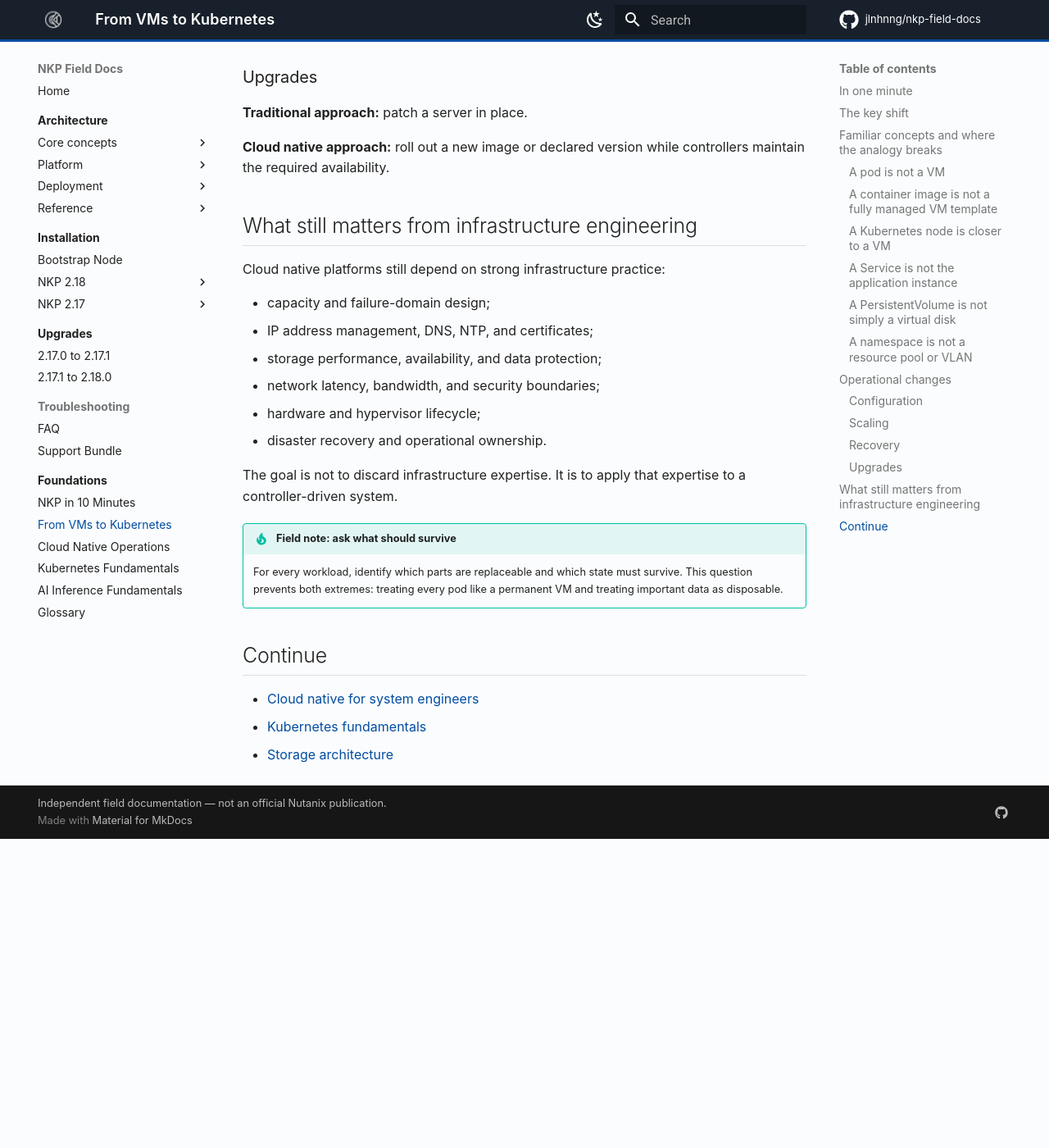
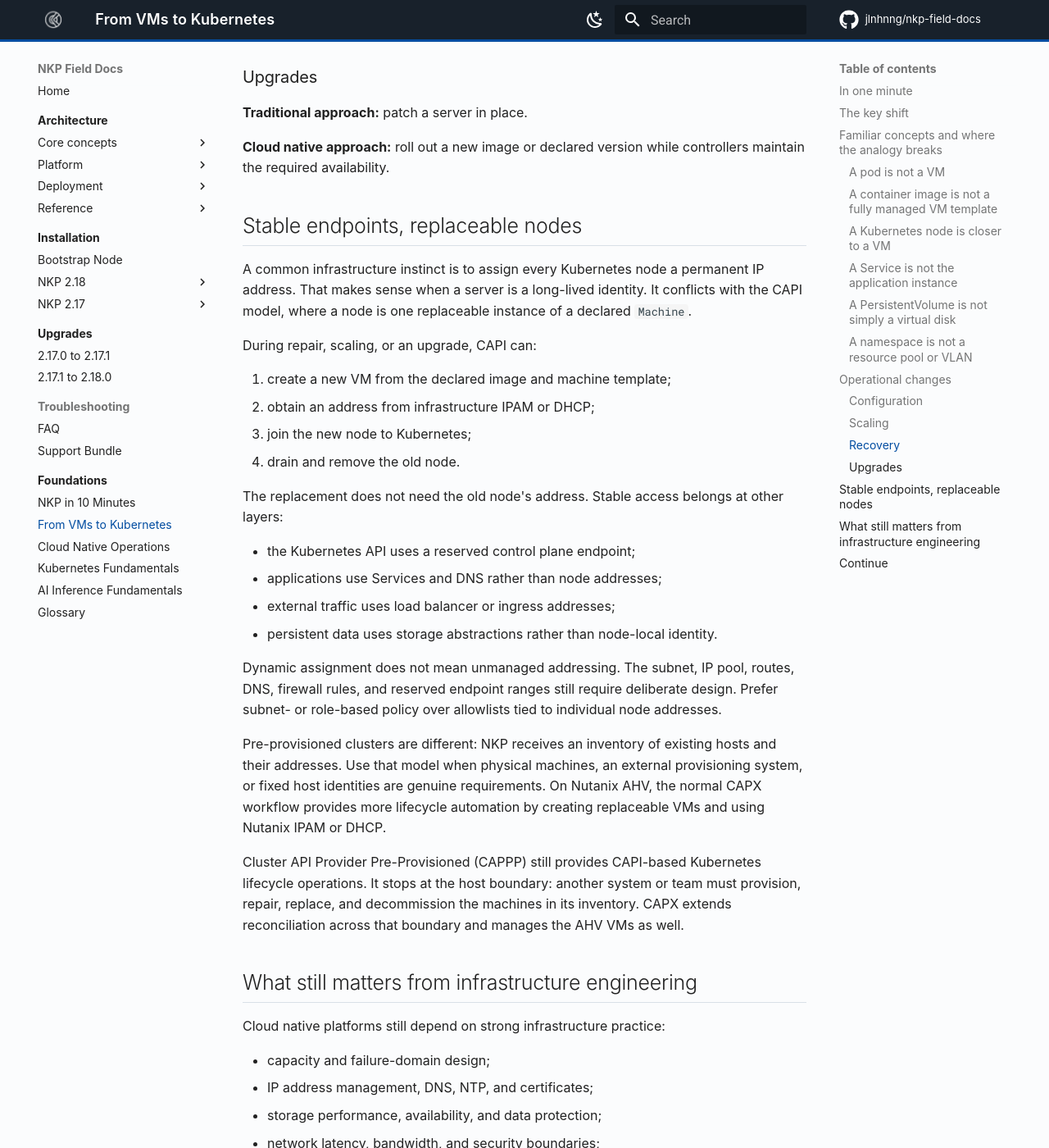
Before and after one commit to jlnhnng/nkp-field-docs, an MkDocs documentation site: the page built from docs/start-here/from-vms-to-kubernetes.md, in a window 1280 px wide and 1400 px high, scrolled down 2843 px. Shown: the whole window at 82% size. Built offline with MkDocs 1.6.1 and Material for MkDocs 9.7.7, drawn with Linux system fonts in a browser that asks for light colours; comment, search, counter and statistics services are not loaded; before the commit the page ends 3866 px from its top, so only the background shows below that.

Commit message:
Explain CAPX and CAPPP address management

```diff
--- a/docs/start-here/from-vms-to-kubernetes.md
+++ b/docs/start-here/from-vms-to-kubernetes.md
@@ -115,6 +115,44 @@ known configuration, then restore persistent state when required.
 **Cloud native approach:** roll out a new image or declared version while
 controllers maintain the required availability.
 
+## Stable endpoints, replaceable nodes
+
+A common infrastructure instinct is to assign every Kubernetes node a permanent
+IP address. That makes sense when a server is a long-lived identity. It conflicts
+with the CAPI model, where a node is one replaceable instance of a declared
+`Machine`.
+
+During repair, scaling, or an upgrade, CAPI can:
+
+1. create a new VM from the declared image and machine template;
+2. obtain an address from infrastructure IPAM or DHCP;
+3. join the new node to Kubernetes;
+4. drain and remove the old node.
+
+The replacement does not need the old node's address. Stable access belongs at
+other layers:
+
+- the Kubernetes API uses a reserved control plane endpoint;
+- applications use Services and DNS rather than node addresses;
+- external traffic uses load balancer or ingress addresses;
+- persistent data uses storage abstractions rather than node-local identity.
+
+Dynamic assignment does not mean unmanaged addressing. The subnet, IP pool,
+routes, DNS, firewall rules, and reserved endpoint ranges still require deliberate
+design. Prefer subnet- or role-based policy over allowlists tied to individual
+node addresses.
+
+Pre-provisioned clusters are different: NKP receives an inventory of existing
+hosts and their addresses. Use that model when physical machines, an external
+provisioning system, or fixed host identities are genuine requirements. On
+Nutanix AHV, the normal CAPX workflow provides more lifecycle automation by
+creating replaceable VMs and using Nutanix IPAM or DHCP.
+
+Cluster API Provider Pre-Provisioned (CAPPP) still provides CAPI-based Kubernetes
+lifecycle operations. It stops at the host boundary: another system or team must
+provision, repair, replace, and decommission the machines in its inventory. CAPX
+extends reconciliation across that boundary and manages the AHV VMs as well.
+
 ## What still matters from infrastructure engineering
 
 Cloud native platforms still depend on strong infrastructure practice:
```
Also changed, not shown: docs/architecture/networking.md (+4 -0 lines), docs/troubleshooting/faq.md (+34 -0 lines).
